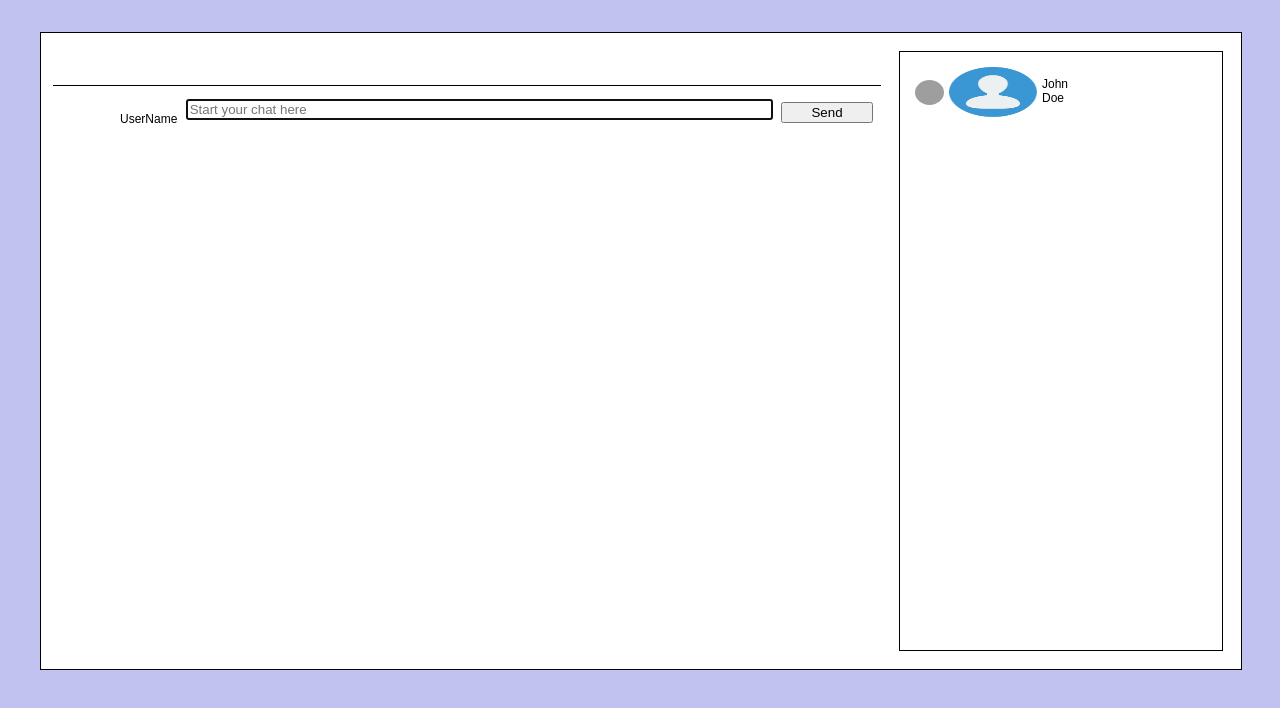
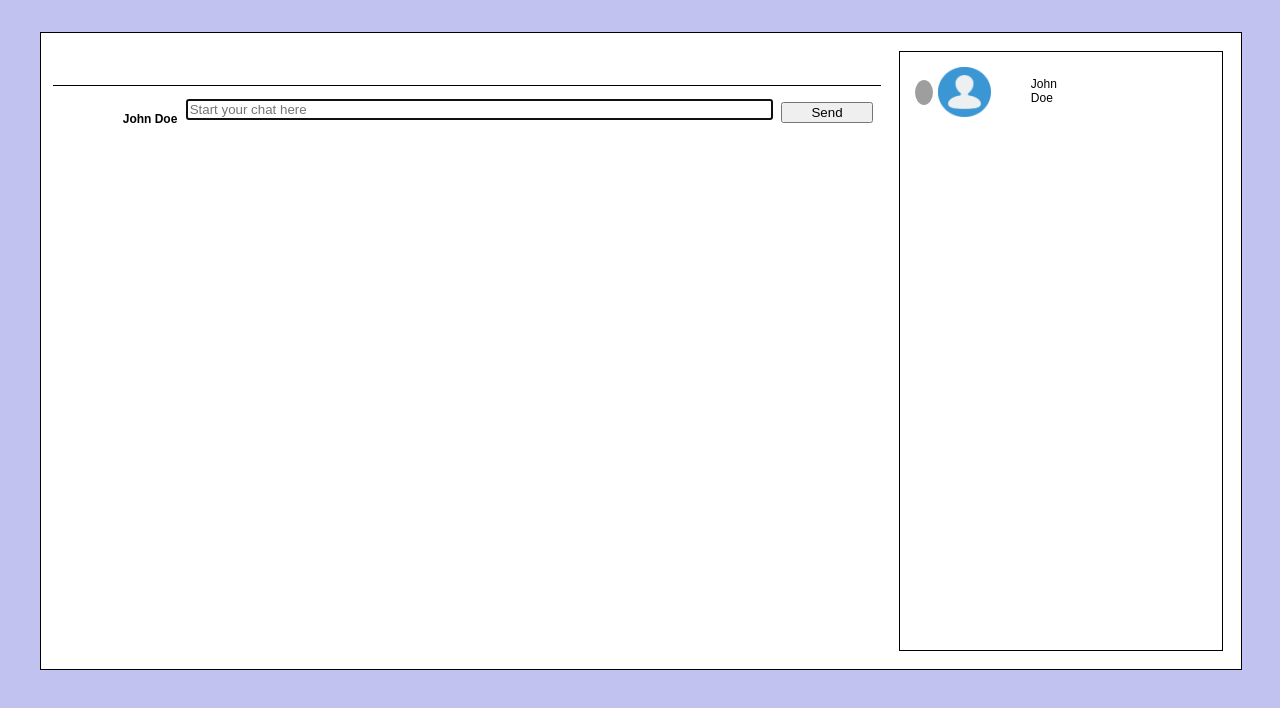
Before and after one commit to christine7lam/gamers_chat_room, a React (Create React App) app: page / in a window 1280 px wide. Shown: the top 708 px of the page. Built offline with nearby package versions, Linux system fonts and the light colour scheme; grey boxes are pictures that could not be loaded.

Commit message:
style components

```diff
--- a/src/styles/index.js
+++ b/src/styles/index.js
@@ -79,6 +79,7 @@ export const ChatNameLabel = styled.div`
   text-align: right;
   font-family: arial, sans-serif;
   font-size: 12px;
+  font-weight: bold;
 `;
 
 // Dialog Text Box
@@ -120,7 +121,7 @@ export const Userbox = styled.div`
 export const StatusBox = styled.div`
    float: left;
    height: 50%;
-   width: 10%;
+   width: 18px;
    border-radius: 50%;
    background-color: red;
    margin-right: 5px;
--- a/src/web/components/UserIcon.js
+++ b/src/web/components/UserIcon.js
@@ -15,7 +15,7 @@ class UserIcon extends Component {
 
         return (
             <UserImg>
-                <img src={ userImage } width='100%' height='100%' />
+                <img src={ userImage } width='60%' height='100%' />
             </UserImg>
         )
     }
--- a/src/web/containers/DialogBox.js
+++ b/src/web/containers/DialogBox.js
@@ -40,7 +40,7 @@ class DialogBox extends Component {
 
         return (
             <Dialogbox>
-                <ChatNameLabel>UserName</ChatNameLabel>
+                <ChatNameLabel>John Doe</ChatNameLabel>
                 <ChatTextBox type="text" onChange={this.updateChat} value={this.state.chat} placeholder="Start your chat here" autoFocus maxlength="200"></ChatTextBox>
                 <ChatSendBtn name="Send" onClick={this.addChat} onKeyPress={this.addChat}>Send</ChatSendBtn>
             </Dialogbox>
```
